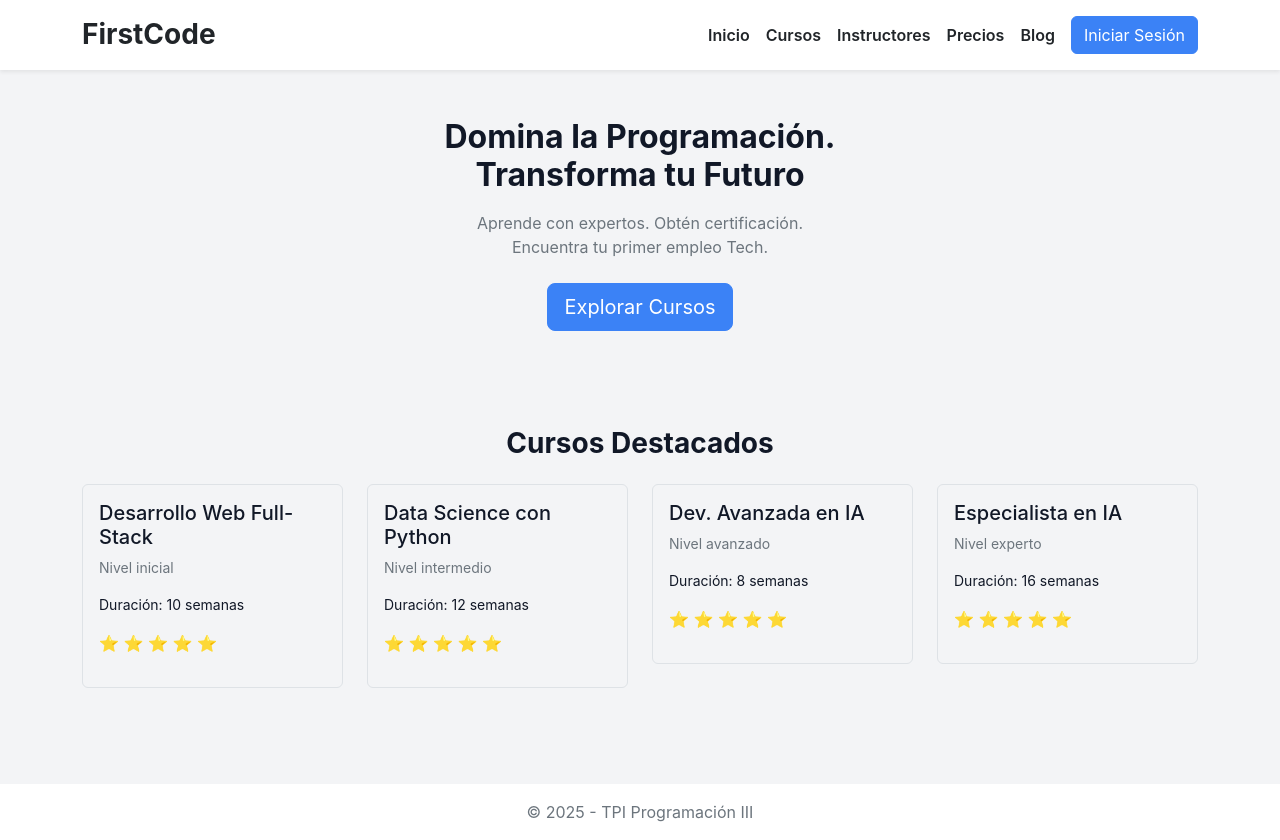
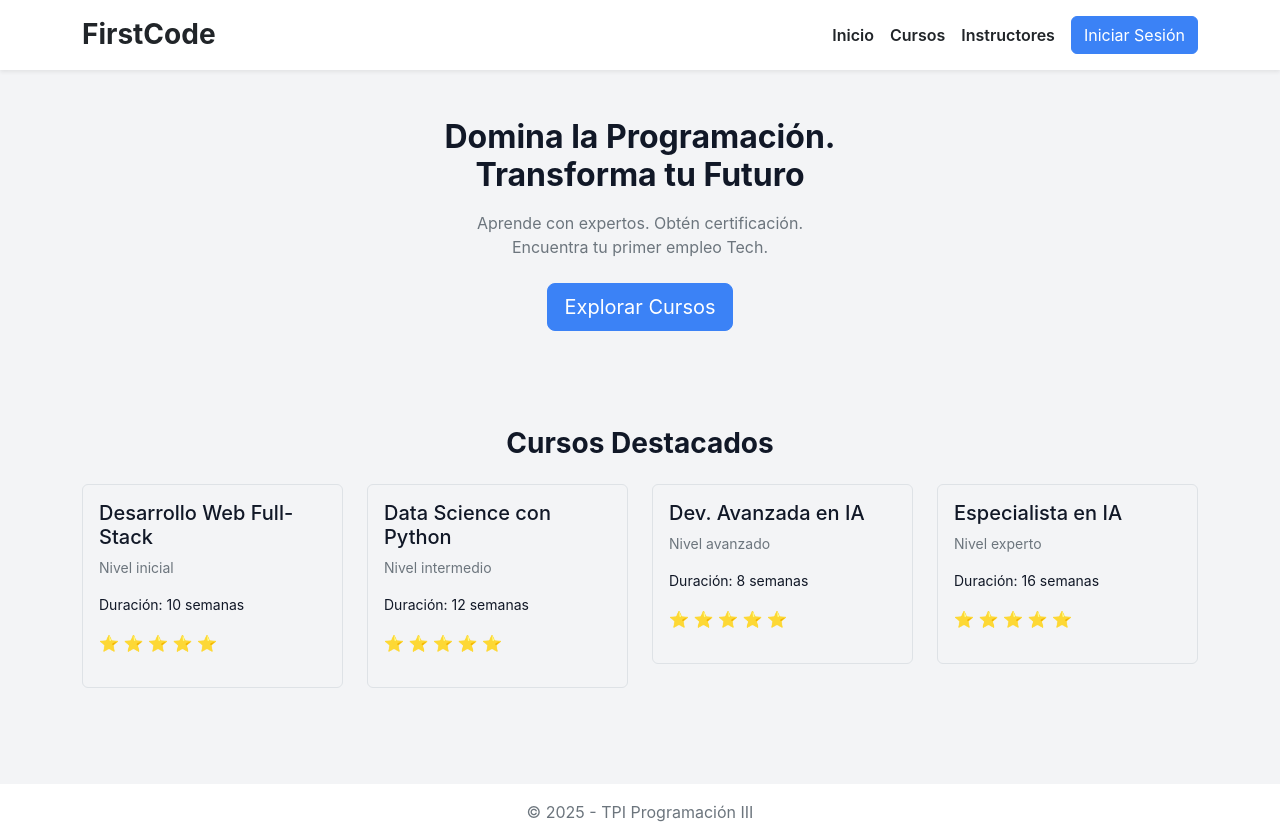
Before and after one commit to Julia-Serra/TPI-PROGRAMACIONIII, a plain HTML site: page index.html in a window 1280 px wide. Drawn offline with nearby package versions, Linux system fonts and the light colour scheme; no server answers.

Commit message:
barra navegable

```diff
--- a/index.html
+++ b/index.html
@@ -13,7 +13,6 @@
 </head>
 
 <body>
-
     <!-- NAVBAR -->
     <header class="bg-white shadow-sm py-3">
         <div class="container d-flex justify-content-between align-items-center">
@@ -24,8 +23,6 @@
                 <a href="#" class="text-dark text-decoration-none fw-semibold">Inicio</a>
                 <a href="#" class="text-dark text-decoration-none fw-semibold">Cursos</a>
                 <a href="#" class="text-dark text-decoration-none fw-semibold">Instructores</a>
-                <a href="#" class="text-dark text-decoration-none fw-semibold">Precios</a>
-                <a href="#" class="text-dark text-decoration-none fw-semibold">Blog</a>
 
                 <a href="login.html" class="btn btn-primary">
                     Iniciar Sesión
```
